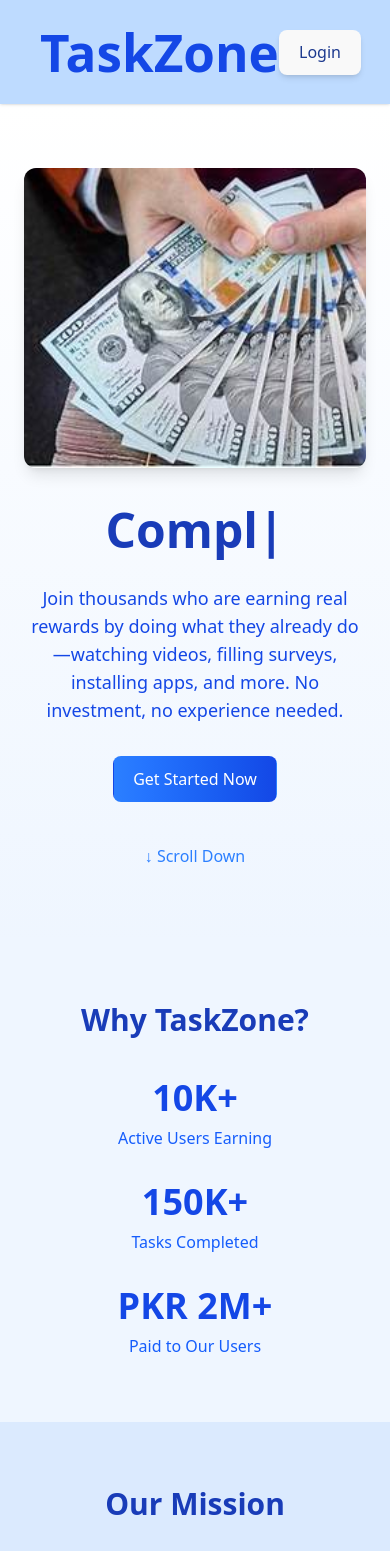
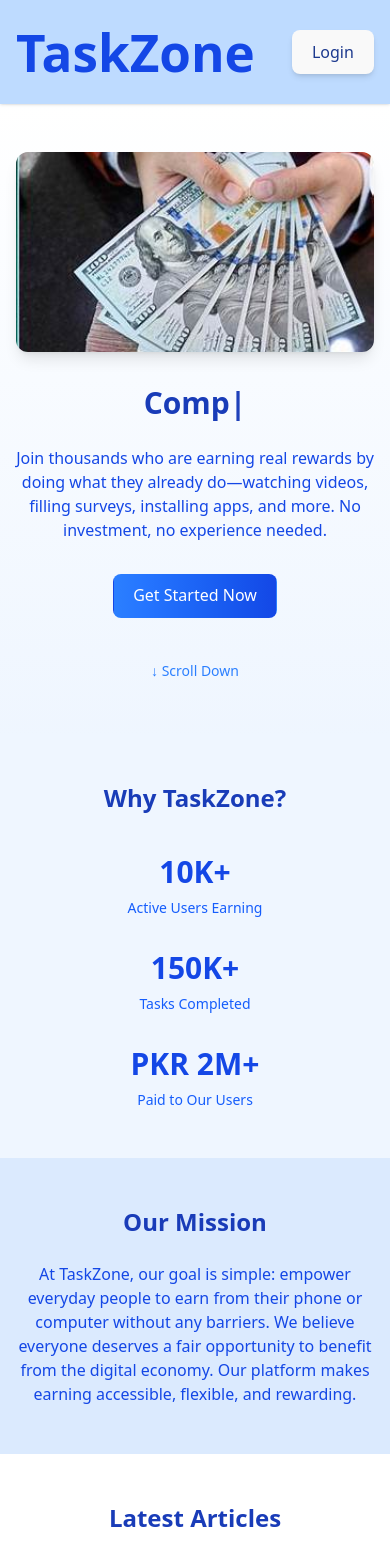
Before and after one commit to muhammadusama985/Earning-Platform-Using-React-And-Firebase, a React (Vite) app: page / in a window 390 px wide. Shown: the top 1551 px of the page. Built offline with nearby package versions, Linux system fonts and the light colour scheme.

Commit message:
Ui responsive

```diff
--- a/src/pages/Home.jsx
+++ b/src/pages/Home.jsx
@@ -27,46 +27,48 @@ export default function Home() {
       className="w-screen min-h-screen flex flex-col bg-gradient-to-b from-blue-100 via-white to-blue-50"
     >
       {/* Navbar */}
-      <nav className="bg-blue-200 shadow px-10 py-6 flex justify-between items-center sticky top-0 z-50">
+      <nav className="bg-blue-200 shadow px-4 sm:px-10 py-6 flex justify-between items-center sticky top-0 z-50">
   <motion.h1
     initial={{ opacity: 0, y: -20 }}
     animate={{ opacity: 1, y: 0 }}
     transition={{ duration: 0.5 }}
-          className="text-3xl font-bold text-blue-700 glow"
+    className="text-2xl sm:text-3xl font-bold text-blue-700 glow text-left"
   >
     TaskZone
   </motion.h1>
+
   <motion.button
     initial={{ opacity: 0, y: -20 }}
     animate={{ opacity: 1, y: 0 }}
     transition={{ delay: 0.3 }}
     onClick={() => navigate('/login')}
-          className="bg-blue-300 text-blue-900 px-6 py-2 rounded-md text-base font-bold hover:bg-blue-400 transition shadow-md"
+    className="bg-blue-300 text-blue-900 px-4 sm:px-6 py-2 rounded-md text-sm sm:text-base font-bold hover:bg-blue-400 transition shadow-md"
   >
     Login
   </motion.button>
 </nav>
+
 
       {/* Hero Section */}
       <motion.main
         initial={{ opacity: 0, y: 30 }}
         animate={{ opacity: 1, y: 0 }}
         transition={{ duration: 0.6 }}
-        className="flex-1 flex flex-col items-center justify-center text-center px-6 py-16 bg-gradient-to-b from-white to-blue-50"
+        className="flex-1 flex flex-col items-center justify-center text-center px-4 md:px-6 py-12 md:py-16 bg-gradient-to-b from-white to-blue-50"
       >
         <motion.img
           whileHover={{ scale: 1.05 }}
           transition={{ duration: 0.4 }}
           src={marketingImg}
           alt="Earn with tasks"
-          className="w-full h-[300px] object-cover mb-8 rounded-xl shadow-lg"
+          className="w-full h-[200px] md:h-[300px] object-cover mb-8 rounded-xl shadow-lg"
         />
 
         <motion.h2
           initial={{ opacity: 0, y: 20 }}
           animate={{ opacity: 1, y: 0 }}
           transition={{ delay: 0.5 }}
-          className="text-5xl font-extrabold text-blue-800 mb-6 leading-tight"
+          className="text-3xl md:text-5xl font-extrabold text-blue-800 mb-6 leading-tight"
         >
           <span className="inline-block h-6 text-blue-800">
             <CustomTypewriter words={['Earn Money Online', 'Complete Simple Tasks', 'Get Paid Instantly']} />
@@ -77,7 +79,7 @@ export default function Home() {
           initial={{ opacity: 0 }}
           animate={{ opacity: 1 }}
           transition={{ delay: 0.8 }}
-          className="text-lg sm:text-xl text-blue-700 max-w-3xl mb-8"
+          className="text-base md:text-lg text-blue-700 max-w-3xl mb-8"
         >
           Join thousands who are earning real rewards by doing what they already do—watching videos,
           filling surveys, installing apps, and more. No investment, no experience needed.
@@ -86,11 +88,11 @@ export default function Home() {
           whileHover={{ scale: 1.05 }}
           whileTap={{ scale: 0.95 }}
           onClick={() => navigate('/signup')}
-          className="bg-gradient-to-r from-blue-500 to-blue-700 text-white px-8 py-3 text-lg rounded-md font-bold border border-blue-600 hover:shadow-xl transition"
+          className="bg-gradient-to-r from-blue-500 to-blue-700 text-white px-6 md:px-8 py-3 text-sm md:text-lg rounded-md font-bold border border-blue-600 hover:shadow-xl transition"
         >
           Get Started Now
         </motion.button>
-        <div ref={scrollRef} className="mt-12 animate-bounce text-blue-500">↓ Scroll Down</div>
+        <div ref={scrollRef} className="mt-12 animate-bounce text-blue-500 text-sm md:text-base">↓ Scroll Down</div>
       </motion.main>
 
       {/* Stats Section */}
@@ -99,14 +101,14 @@ export default function Home() {
         whileInView={{ opacity: 1 }}
         viewport={{ once: true }}
         transition={{ duration: 0.7 }}
-        className="bg-blue-50 py-16 px-6 text-center"
+        className="bg-blue-50 py-12 md:py-16 px-4 md:px-6 text-center"
       >
         <motion.h3
           initial={{ opacity: 0, y: 30 }}
           whileInView={{ opacity: 1, y: 0 }}
           viewport={{ once: true }}
           transition={{ duration: 0.5 }}
-          className="text-3xl font-bold text-blue-800 mb-10"
+          className="text-2xl md:text-3xl font-bold text-blue-800 mb-10"
         >
           Why TaskZone?
         </motion.h3>
@@ -120,8 +122,8 @@ export default function Home() {
               transition={{ duration: 0.3, delay: index * 0.2 }}
               className="transition duration-500 ease-in-out transform hover:-translate-y-1 hover:scale-105"
             >
-              <h4 className="text-4xl font-extrabold text-blue-700 mb-2">{stat.title}</h4>
-              <p className="text-blue-600">{stat.subtitle}</p>
+              <h4 className="text-3xl md:text-4xl font-extrabold text-blue-700 mb-2">{stat.title}</h4>
+              <p className="text-blue-600 text-sm md:text-base">{stat.subtitle}</p>
             </motion.div>
           ))}
         </div>
@@ -133,14 +135,14 @@ export default function Home() {
         whileInView={{ opacity: 1 }}
         viewport={{ once: true }}
         transition={{ duration: 0.6 }}
-        className="bg-blue-100 py-16 px-6 text-center"
+        className="bg-blue-100 py-12 md:py-16 px-4 md:px-6 text-center"
       >
         <motion.h3
           initial={{ opacity: 0, y: 20 }}
           whileInView={{ opacity: 1, y: 0 }}
           viewport={{ once: true }}
           transition={{ duration: 0.4 }}
-          className="text-3xl font-bold text-blue-800 mb-6"
+          className="text-2xl md:text-3xl font-bold text-blue-800 mb-6"
         >
           Our Mission
         </motion.h3>
@@ -149,7 +151,7 @@ export default function Home() {
           whileInView={{ opacity: 1 }}
           viewport={{ once: true }}
           transition={{ duration: 0.6 }}
-          className="max-w-4xl mx-auto text-blue-700 text-lg"
+          className="max-w-4xl mx-auto text-blue-700 text-base md:text-lg"
         >
           At TaskZone, our goal is simple: empower everyday people to earn from their phone or computer without any barriers. We believe everyone deserves a fair opportunity to benefit from the digital economy. Our platform makes earning accessible, flexible, and rewarding.
         </motion.p>
@@ -161,9 +163,9 @@ export default function Home() {
         whileInView={{ opacity: 1 }}
         viewport={{ once: true }}
         transition={{ duration: 0.7 }}
-        className="bg-white py-16 px-6 text-center"
+        className="bg-white py-12 md:py-16 px-4 md:px-6 text-center"
       >
-        <h3 className="text-3xl font-bold text-blue-800 mb-10">Latest Articles</h3>
+        <h3 className="text-2xl md:text-3xl font-bold text-blue-800 mb-10">Latest Articles</h3>
         <div className="grid grid-cols-1 md:grid-cols-3 gap-8 max-w-6xl mx-auto">
           {[{ title: '5 Easy Ways to Earn Online', desc: 'Start earning with simple daily tasks from your phone.', date: 'April 2025' }, { title: 'The Rise of Microtasks Economy', desc: 'Why more people are turning to task-based income.', date: 'March 2025' }, { title: 'Your First 100 Rupees Online', desc: 'A complete beginner’s guide to making your first earnings.', date: 'February 2025' }].map((article, index) => (
             <motion.div
@@ -174,16 +176,16 @@ export default function Home() {
               transition={{ duration: 0.4, delay: index * 0.2 }}
               className="bg-blue-50 p-6 rounded-xl shadow-md hover:shadow-lg text-left hover:scale-[1.02] transition-transform"
             >
-              <h4 className="text-xl font-bold text-blue-700 mb-2">{article.title}</h4>
+              <h4 className="text-lg md:text-xl font-bold text-blue-700 mb-2">{article.title}</h4>
               <p className="text-sm text-blue-600 mb-2">{article.date}</p>
-              <p className="text-blue-700">{article.desc}</p>
+              <p className="text-blue-700 text-sm md:text-base">{article.desc}</p>
             </motion.div>
           ))}
         </div>
       </motion.section>
 
       {/* Footer */}
-      <footer className="bg-blue-200 border-t py-6 text-center text-sm text-gray-600">
+      <footer className="bg-blue-200 border-t py-6 text-center text-xs md:text-sm text-gray-600">
         © {new Date().getFullYear()} TaskZone. All rights reserved.
       </footer>
     </motion.div>
```
Lines whose indentation alone changed are shown as unchanged.
